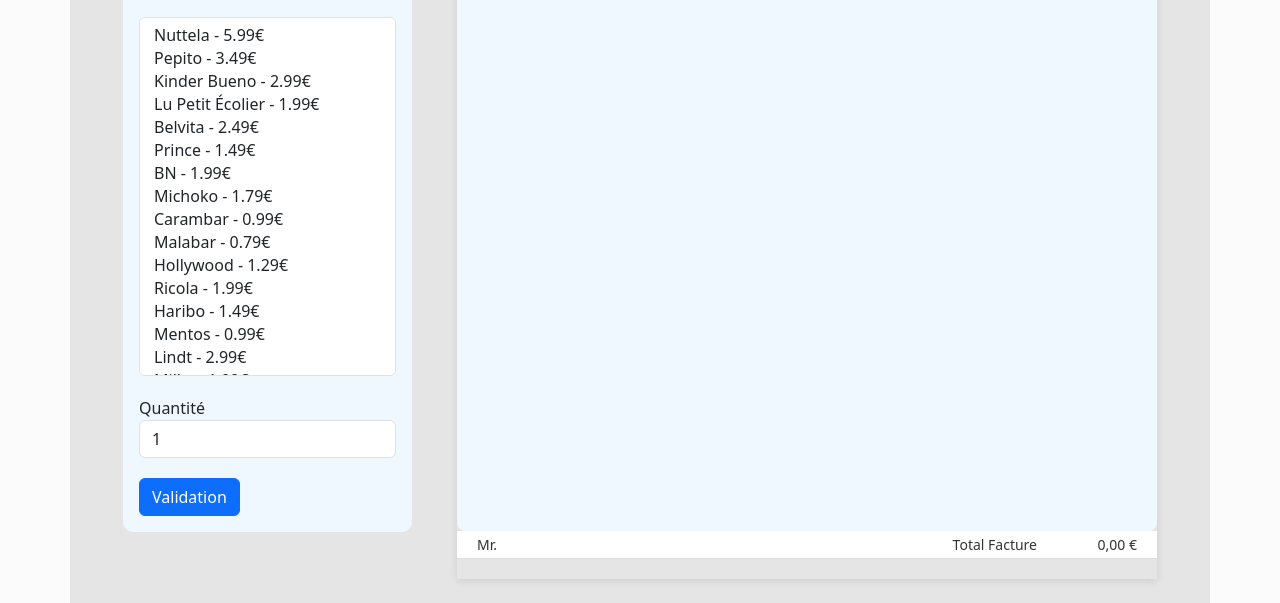
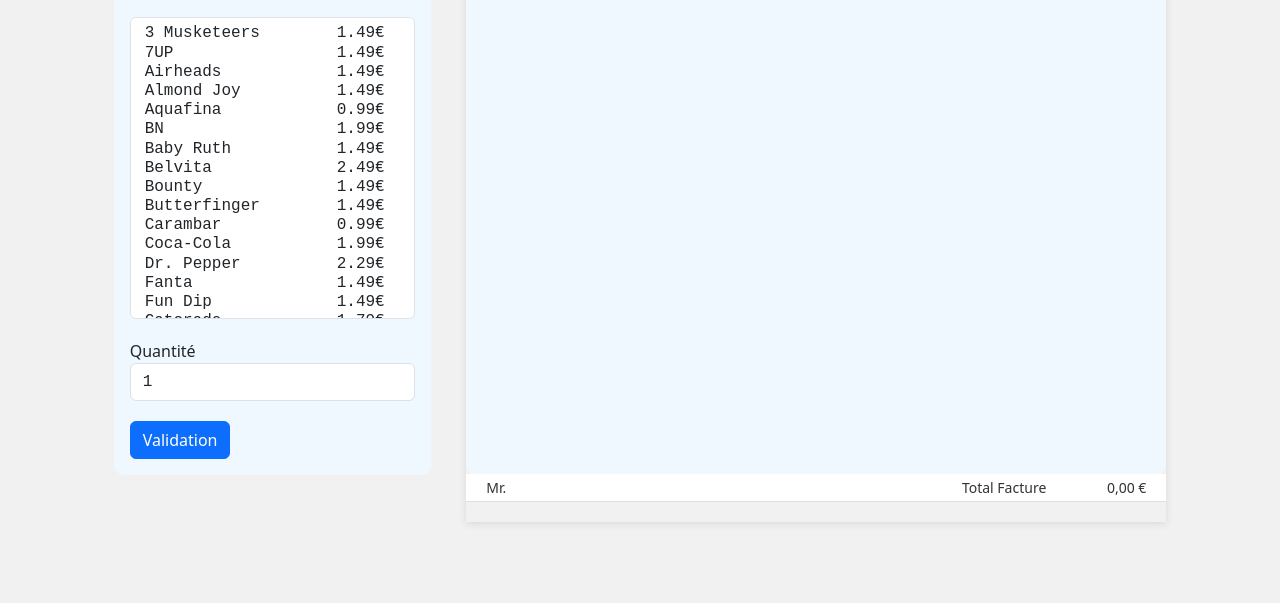
Before and after one commit to CyrilleTual/projet_facture_js, a plain HTML site: page index.html in a window 1280 px wide. Shown: the part 293-896 px from the top of the page. Drawn offline with nearby package versions, Linux system fonts and the light colour scheme.

Commit message:
css improvments

```diff
--- a/data/article.json
+++ b/data/article.json
@@ -1,251 +1,72 @@
 [
-  {
-    "id": 1,
-    "name": "Nuttela",
-    "price": 5.99
-  },
-  {
-    "id": 2,
-    "name": "Pepito",
-    "price": 3.49
-  },
-  {
-    "id": 3,
-    "name": "Kinder Bueno",
-    "price": 2.99
-  },
-  {
-    "id": 4,
-    "name": "Lu Petit Écolier",
-    "price": 1.99
-  },
-  {
-    "id": 5,
-    "name": "Belvita",
-    "price": 2.49
-  },
-  {
-    "id": 6,
-    "name": "Prince",
-    "price": 1.49
-  },
-  {
-    "id": 7,
-    "name": "BN",
-    "price": 1.99
-  },
-  {
-    "id": 8,
-    "name": "Michoko",
-    "price": 1.79
-  },
-  {
-    "id": 9,
-    "name": "Carambar",
-    "price": 0.99
-  },
-  {
-    "id": 10,
-    "name": "Malabar",
-    "price": 0.79
-  },
-  {
-    "id": 11,
-    "name": "Hollywood",
-    "price": 1.29
-  },
-  {
-    "id": 12,
-    "name": "Ricola",
-    "price": 1.99
-  },
-  {
-    "id": 13,
-    "name": "Haribo",
-    "price": 1.49
-  },
-  {
-    "id": 14,
-    "name": "Mentos",
-    "price": 0.99
-  },
-  {
-    "id": 15,
-    "name": "Lindt",
-    "price": 2.99
-  },
-  {
-    "id": 16,
-    "name": "Milka",
-    "price": 1.99
-  },
-  {
-    "id": 17,
-    "name": "Toblerone",
-    "price": 3.99
-  },
-  {
-    "id": 18,
-    "name": "Kraft",
-    "price": 2.49
-  },
-  {
-    "id": 19,
-    "name": "M&M's",
-    "price": 1.99
-  },
-  {
-    "id": 20,
-    "name": "Twix",
-    "price": 1.49
-  },
-  {
-    "id": 21,
-    "name": "Coca-Cola",
-    "price": 1.99
-  },
-  {
-    "id": 22,
-    "name": "Pepsi",
-    "price": 1.79
-  },
-  {
-    "id": 23,
-    "name": "Sprite",
-    "price": 1.49
-  },
-  {
-    "id": 24,
-    "name": "Fanta",
-    "price": 1.49
-  },
-  {
-    "id": 25,
-    "name": "Dr. Pepper",
-    "price": 2.29
-  },
-  {
-    "id": 26,
-    "name": "Mountain Dew",
-    "price": 1.99
-  },
-  {
-    "id": 27,
-    "name": "7UP",
-    "price": 1.49
-  },
-  {
-    "id": 28,
-    "name": "Lipton Ice Tea",
-    "price": 2.49
-  },
-  {
-    "id": 29,
-    "name": "Nestea",
-    "price": 1.99
-  },
-  {
-    "id": 30,
-    "name": "Red Bull",
-    "price": 3.99
-  },
-  {
-    "id": 31,
-    "name": "Monster Energy",
-    "price": 2.99
-  },
-  {
-    "id": 32,
-    "name": "Gatorade",
-    "price": 1.79
-  },
-  {
-    "id": 33,
-    "name": "Powerade",
-    "price": 1.49
-  },
-  {
-    "id": 34,
-    "name": "Vitaminwater",
-    "price": 2.49
-  },
-  {
-    "id": 35,
-    "name": "Aquafina",
-    "price": 0.99
-  },
-  {
-    "name": "Coca-Cola",
-    "price": 1.99
-  },
-  {
-    "id": 22,
-    "name": "Pepsi large",
-    "price": 3.79
-  },
-  {
-    "id": 23,
-    "name": "Sprite",
-    "price": 1.49
-  },
-  {
-    "id": 24,
-    "name": "Fanta",
-    "price": 1.49
-  },
-  {
-    "id": 25,
-    "name": "Dr. Pepper",
-    "price": 2.29
-  },
-  {
-    "id": 26,
-    "name": "Mountain Dew",
-    "price": 1.99
-  },
-  {
-    "id": 27,
-    "name": "7UP",
-    "price": 1.49
-  },
-  {
-    "id": 28,
-    "name": "Lipton Ice Tea",
-    "price": 2.49
-  },
-  {
-    "id": 29,
-    "name": "Nestea",
-    "price": 1.99
-  },
-  {
-    "id": 30,
-    "name": "Red Bull",
-    "price": 3.99
-  },
-  {
-    "id": 31,
-    "name": "Monster Energy",
-    "price": 2.99
-  },
-  {
-    "id": 32,
-    "name": "Gatorade",
-    "price": 1.79
-  },
-  {
-    "id": 33,
-    "name": "Powerade",
-    "price": 1.49
-  },
-  {
-    "id": 34,
-    "name": "Vitaminwater",
-    "price": 2.49
-  },
-  {
-    "id": 35,
-    "name": "Aquafina",
-    "price": 0.99
-  }
+  { "id": 1, "name": "Nuttela", "price": 5.99 },
+  { "id": 2, "name": "Pepito", "price": 3.49 },
+  { "id": 3, "name": "Kinder Bueno", "price": 2.99 },
+  { "id": 4, "name": "Lu Petit Écolier", "price": 1.99 },
+  { "id": 5, "name": "Belvita", "price": 2.49 },
+  { "id": 6, "name": "Prince", "price": 1.49 },
+  { "id": 7, "name": "BN", "price": 1.99 },
+  { "id": 8, "name": "Michoko", "price": 1.79 },
+  { "id": 9, "name": "Carambar", "price": 0.99 },
+  { "id": 10, "name": "Malabar", "price": 0.79 },
+  { "id": 11, "name": "Hollywood", "price": 1.29 },
+  { "id": 12, "name": "Ricola", "price": 1.99 },
+  { "id": 13, "name": "Haribo", "price": 1.49 },
+  { "id": 14, "name": "Mentos", "price": 0.99 },
+  { "id": 15, "name": "Lindt", "price": 2.99 },
+  { "id": 16, "name": "Milka", "price": 1.99 },
+  { "id": 17, "name": "Toblerone", "price": 3.99 },
+  { "id": 18, "name": "Kraft", "price": 2.49 },
+  { "id": 19, "name": "M&M's", "price": 1.99 },
+  { "id": 20, "name": "Twix", "price": 1.49 },
+  { "id": 21, "name": "Coca-Cola", "price": 1.99 },
+  { "id": 22, "name": "Pepsi", "price": 1.79 },
+  { "id": 23, "name": "Sprite", "price": 1.49 },
+  { "id": 24, "name": "Fanta", "price": 1.49 },
+  { "id": 25, "name": "Dr. Pepper", "price": 2.29 },
+  { "id": 26, "name": "Mountain Dew", "price": 1.99 },
+  { "id": 27, "name": "7UP", "price": 1.49 },
+  { "id": 28, "name": "Lipton Ice Tea", "price": 2.49 },
+  { "id": 29, "name": "Nestea", "price": 1.99 },
+  { "id": 30, "name": "Red Bull", "price": 3.99 },
+  { "id": 31, "name": "Monster Energy", "price": 2.99 },
+  { "id": 32, "name": "Gatorade", "price": 1.79 },
+  { "id": 33, "name": "Powerade", "price": 1.49 },
+  { "id": 34, "name": "Vitaminwater", "price": 2.49 },
+  { "id": 35, "name": "Aquafina", "price": 0.99 },
+  { "id": 36, "name": "Snickers", "price": 1.49 },
+  { "id": 37, "name": "Mars", "price": 1.49 },
+  { "id": 38, "name": "Bounty", "price": 1.49 },
+  { "id": 39, "name": "Skittles", "price": 1.49 },
+  { "id": 40, "name": "Starburst", "price": 1.49 },
+  { "id": 41, "name": "Twizzlers", "price": 1.49 },
+  { "id": 42, "name": "Airheads", "price": 1.49 },
+  { "id": 43, "name": "Jolly Rancher", "price": 1.49 },
+  { "id": 44, "name": "Hershey's", "price": 1.49 },
+  { "id": 45, "name": "Reese's", "price": 1.49 },
+  { "id": 46, "name": "KitKat", "price": 1.49 },
+  { "id": 47, "name": "Butterfinger", "price": 1.49 },
+  { "id": 48, "name": "Almond Joy", "price": 1.49 },
+  { "id": 49, "name": "3 Musketeers", "price": 1.49 },
+  { "id": 50, "name": "PayDay", "price": 1.49 },
+  { "id": 51, "name": "Baby Ruth", "price": 1.49 },
+  { "id": 52, "name": "Mounds", "price": 1.49 },
+  { "id": 53, "name": "York", "price": 1.49 },
+  { "id": 54, "name": "Heath", "price": 1.49 },
+  { "id": 55, "name": "Milk Duds", "price": 1.49 },
+  { "id": 56, "name": "Whoppers", "price": 1.49 },
+  { "id": 57, "name": "Raisinets", "price": 1.49 },
+  { "id": 58, "name": "Junior Mints", "price": 1.49 },
+  { "id": 59, "name": "Trolli", "price": 1.49 },
+  { "id": 60, "name": "Sour Patch Kids", "price": 1.49 },
+  { "id": 61, "name": "Swedish Fish", "price": 1.49 },
+  { "id": 62, "name": "Sweet Tarts", "price": 1.49 },
+  { "id": 63, "name": "Nerds", "price": 1.49 },
+  { "id": 64, "name": "Fun Dip", "price": 1.49 },
+  { "id": 65, "name": "Gobstopper", "price": 1.49 },
+  { "id": 66, "name": "Pixy Stix", "price": 1.49 },
+  { "id": 67, "name": "Laffy Taffy", "price": 1.49 },
+  { "id": 68, "name": "Smarties", "price": 1.49 },
+  { "id": 69, "name": "Ring Pop", "price": 1.49 },
+  { "id": 70, "name": "Push Pop", "price": 1.49 }
 ]
--- a/facture.js
+++ b/facture.js
@@ -1,13 +1,10 @@
+import { sortBasket } from "./utils.js"
+
 export function displayBasket(basket, client, selectedSex) {
   //console.log(basket);
   const basketList = document.getElementById("anchor");
 
-  //// trie par nom
-  basket.sort((a, b) => {
-    if (a.article.name < b.article.name) return -1;
-    if (a.article.name > b.article.name) return 1;
-    return 0;
-  });
+  basket = sortBasket(basket);
 
   var res = "";
   let total = 0;
--- a/index.html
+++ b/index.html
@@ -5,7 +5,7 @@
     <meta charset="UTF-8">
     <meta http-equiv="X-UA-Compatible" content="IE=edge">
     <meta name="viewport" content="width=device-width, initial-scale=1.0">
-    <title>Document</title>
+    <title>Chez Toto</title>
     <meta name="description" content="Description">
     <link rel="stylesheet" href="style/style.css">
     <script type="module" src="script.js"></script>
@@ -17,15 +17,17 @@
     <link rel="stylesheet" href="https://cdnjs.cloudflare.com/ajax/libs/font-awesome/6.5.2/css/all.min.css"
         integrity="sha512-SnH5WK+bZxgPHs44uWIX+LLJAJ9/2PkPKZ5QiAj6Ta86w+fsb2TkcmfRyVX3pBnMFcV7oQPJkl9QevSCWr3W6A=="
         crossorigin="anonymous" referrerpolicy="no-referrer" />
+    <link href="https://fonts.googleapis.com/css2?family=Pacifico&display=swap" rel="stylesheet">
+
     <link rel="stylesheet" href="style/factureStyle.css">
 </head>
 
-<body style="background-color: rgba(0, 0, 0, 0.014);">
+<body style="background-color: rgba(0, 0, 0, 0.054);">
 
     <header class="text-center mt-4">
         <H1>Bienvenue Chez toto , ici ya tout ski fô </H1>
     </header>
-    <main class="container mt-4" style=" background-color: rgba(18, 16, 16, 0.089); height: 100vh; min-width: 960px;">
+    <main class="container mt-4" style="  height: 100vh; min-width: 960px;">
 
         <div class="form-group">
             <div class="d-flex justify-content-center align-items-center my-4">
@@ -54,7 +56,7 @@
                         </span>
                     </div>
 
-                    <div class="form-group">
+                    <div class="form-group catalog">
                         <div class="d-flex justify-content-between align-items-md-center">
                             <label for="article"></label>
 
@@ -84,10 +86,11 @@
             <div class="m-1 factureWrapper  ">
                 <div class="d-flex align-items-center justify-content-evenly ">
                     <h2>Facture</h2>
-                    <div class="form-group">
-                        <input type="checkbox" name="detail" id="detail" checked>
-                        <label for="detail">Détail</label>
-                        <input type="checkbox" name="total" id="total" checked>
+                    <div class="form-group mb-0 d-flex align-items-center justify-content-center ">
+                        <input class="m-1" type="checkbox" name="detail" id="detail" checked>
+                        <label class="pr-3"  for="detail">Détail</label>
+                        <span style="width: 10px;">  </span>
+                        <input  class="m-1" type="checkbox" name="total" id="total" checked>
                         <label for="total">Total</label>
                     </div>
                 </div>
--- a/script.js
+++ b/script.js
@@ -1,5 +1,6 @@
 import { Article } from "./Article.js";
 import { displayBasket } from "./facture.js";
+import { sortStore } from "./utils.js";
 let client = ""; // nom  du client
 let store = [];
 var basket = [];
@@ -23,12 +24,15 @@ async function createStore() {
 
 // peuplement du select depuis un tableau d'onjets de type Article
 function populateSelect(store) {
+  store = sortStore(store);
   const selectElt = document.getElementById("article");
   selectElt.innerHTML = "";
   store.forEach((article) => {
     const option = document.createElement("option");
     option.value = article.id;
-    option.textContent = article.name + " - " + article.price + "€";
+
+    option.innerHTML = `${(article.name).padEnd(18, " ")}  ${article.price}€`.replace(/ /g, "&nbsp;");
+
     selectElt.appendChild(option);
   });
   stayAwake();  //// surveillance des actions sur la commande
@@ -156,9 +160,6 @@ document.addEventListener("DOMContentLoaded", async () => {
   const store = await createStore();
   // peuplement du select des articles
   populateSelect(store);
-
-
-
   displayBasket(basket, client, selectedSex);
   stayAwake();
 });
--- a/style/style.css
+++ b/style/style.css
@@ -1,7 +1,10 @@
 * { box-sizing: border-box; }
-
-
-
+h1 {
+      font-family: 'Pacifico', cursive;
+    font-size: 24px;
+    color: #333;
+    text-shadow: rgba(255, 204, 0, 0.691) 1px 0 10px;
+}
 
 .factureWrapper {
     min-height: 500px;
@@ -12,6 +15,17 @@
 
 .form-group {
     margin-bottom: 20px;
+
+}
+.catalog{
+      width: 285px;
+}
+.form-control {
+    width: 100%;
+    font-family: 'Courier New', Courier, monospace;
+    padding: 0 10px;
+    border: 1px solid #ccc;
+    border-radius: 5px;
 }
 
 #article{
--- /dev/null
+++ b/utils.js
@@ -0,0 +1,33 @@
+export function PrintElem(elem) {
+  var mywindow = window.open("", "PRINT", "height=400,width=600");
+
+  mywindow.document.write("<html><head><title>" + document.title + "</title>");
+  mywindow.document.write("</head><body >");
+  mywindow.document.write("<h1>" + document.title + "</h1>");
+  mywindow.document.write(document.getElementById(elem).innerHTML);
+  mywindow.document.write("</body></html>");
+  mywindow.document.close(); // necessary for IE >= 10
+  mywindow.focus(); // necessary for IE >= 10*/
+  mywindow.print();
+  mywindow.close();
+
+  return true;
+}
+
+// tri du panier par nom d'article
+export function sortBasket(basket) {
+  return basket.sort((a, b) => {
+    if (a.article.name < b.article.name) return -1;
+    if (a.article.name > b.article.name) return 1;
+    return 0;
+  });
+}
+
+// tri du catalogue par nom d'article
+export function sortStore(store) {
+  return store.sort((a, b) => {
+    if (a.name < b.name) return -1;
+    if (a.name > b.name) return 1;
+    return 0;
+  });
+}
```
